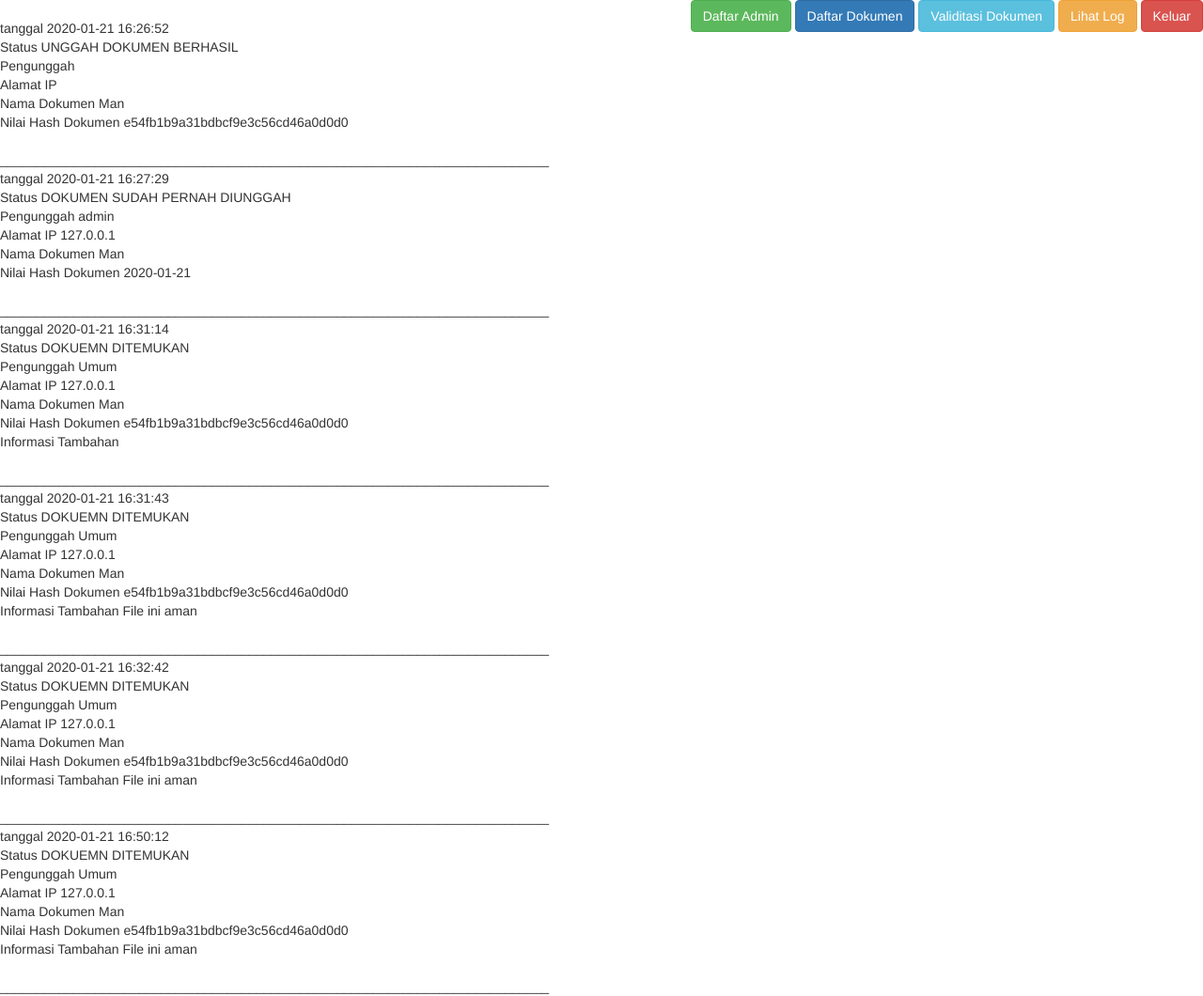
After one commit to JustHumanz/codeigniter-web, a PHP site: the page made by application/views/log/view_log.php in a window 1280 px wide. The commit adds this page. Shown: the whole page at 94% size. Run offline with PHP 8.4, Linux system fonts and the light colour scheme; the template is opened without the code that fills it, so the values that code supplies are empty; some libraries are stand-ins or nearby versions.

Commit message:
fix revisi

```diff
--- /dev/null
+++ b/application/views/log/view_log.php
@@ -0,0 +1,38 @@
+<!DOCTYPE html>
+<html>
+
+	<head>
+		<title></title>
+		<meta charset="utf-8">
+		<meta name="viewport" content="width=device-width, initial-scale=1">
+
+	    <!-- CSS styles -->
+	    <link rel="stylesheet" href="https://maxcdn.bootstrapcdn.com/bootstrap/3.3.7/css/bootstrap.min.css" />
+
+	    <!-- JS Libs -->
+	    <script src="https://cdnjs.cloudflare.com/ajax/libs/jquery/3.1.0/jquery.js" type="text/javascript"></script>
+    	<script src="https://maxcdn.bootstrapcdn.com/bootstrap/3.3.7/js/bootstrap.min.js" type="text/javascript"></script>
+	</head>
+
+	<body>
+
+    <div class="pull-right">
+    	<a href="<?php echo site_url('admin/'); ?>" class="btn btn-success">Daftar Admin</a>
+    	<a href="<?php echo site_url('doku/');?>" class="btn btn-primary">Daftar Dokumen</a>
+    	<a href="<?php echo base_url()?>" class="btn btn-info">Validitasi Dokumen</a>
+			<a href="<?php echo site_url('doku/log'); ?>" class="btn btn-warning">Lihat Log</a>
+    	<a href="<?php echo site_url('Login/logout');?>" class="btn btn-danger">Keluar</a>
+    </div>
+
+    <?php
+    $file = fopen("uploads/log.txt", "r") or exit("Unable to open file!");
+    //Output a line of the file until the end is reached
+    while(!feof($file))
+      {
+      echo fgets($file). "<br>";
+      }
+    fclose($file);
+    ?>
+
+	</body>
+</html>
--- /dev/null
+++ b/uploads/log.txt
@@ -0,0 +1,53 @@
+
+tanggal		2020-01-21 16:26:52
+Status			UNGGAH DOKUMEN BERHASIL
+Pengunggah
+Alamat IP
+Nama Dokumen		Man
+Nilai Hash Dokumen	e54fb1b9a31bdbcf9e3c56cd46a0d0d0
+
+___________________________________________________________________________
+tanggal		2020-01-21 16:27:29
+Status			DOKUMEN SUDAH PERNAH DIUNGGAH
+Pengunggah		admin
+Alamat IP		127.0.0.1
+Nama Dokumen		Man
+Nilai Hash Dokumen	2020-01-21
+
+___________________________________________________________________________
+tanggal		2020-01-21 16:31:14
+Status			DOKUEMN DITEMUKAN
+Pengunggah			Umum
+Alamat IP		127.0.0.1
+Nama Dokumen		Man
+Nilai Hash Dokumen	e54fb1b9a31bdbcf9e3c56cd46a0d0d0
+Informasi Tambahan
+
+___________________________________________________________________________
+tanggal		2020-01-21 16:31:43
+Status			DOKUEMN DITEMUKAN
+Pengunggah			Umum
+Alamat IP		127.0.0.1
+Nama Dokumen		Man
+Nilai Hash Dokumen	e54fb1b9a31bdbcf9e3c56cd46a0d0d0
+Informasi Tambahan		File ini aman
+
+___________________________________________________________________________
+tanggal		2020-01-21 16:32:42
+Status			DOKUEMN DITEMUKAN
+Pengunggah		Umum
+Alamat IP		127.0.0.1
+Nama Dokumen		Man
+Nilai Hash Dokumen	e54fb1b9a31bdbcf9e3c56cd46a0d0d0
+Informasi Tambahan	File ini aman
+
+___________________________________________________________________________
+tanggal		2020-01-21 16:50:12
+Status			DOKUEMN DITEMUKAN
+Pengunggah		Umum
+Alamat IP		127.0.0.1
+Nama Dokumen		Man
+Nilai Hash Dokumen	e54fb1b9a31bdbcf9e3c56cd46a0d0d0
+Informasi Tambahan	File ini aman
+
+___________________________________________________________________________
```
Also changed, not shown: application/controllers/Doku.php (+31 -24 lines), application/controllers/Ver.php (+16 -0 lines), application/views/admin/index.php (+6 -5 lines), application/views/doku/index.php (+6 -5 lines), application/views/ver/succ_doku.php (+10 -0 lines), application/views/ver/upload_success.php (+11 -7 lines), uploads/index.html (added, +11 -0 lines), application/controllers/Admin.php (line endings or trailing spaces), uploads/man_ray1.jpg (added), uploads/man_ray2.jpg (added).
